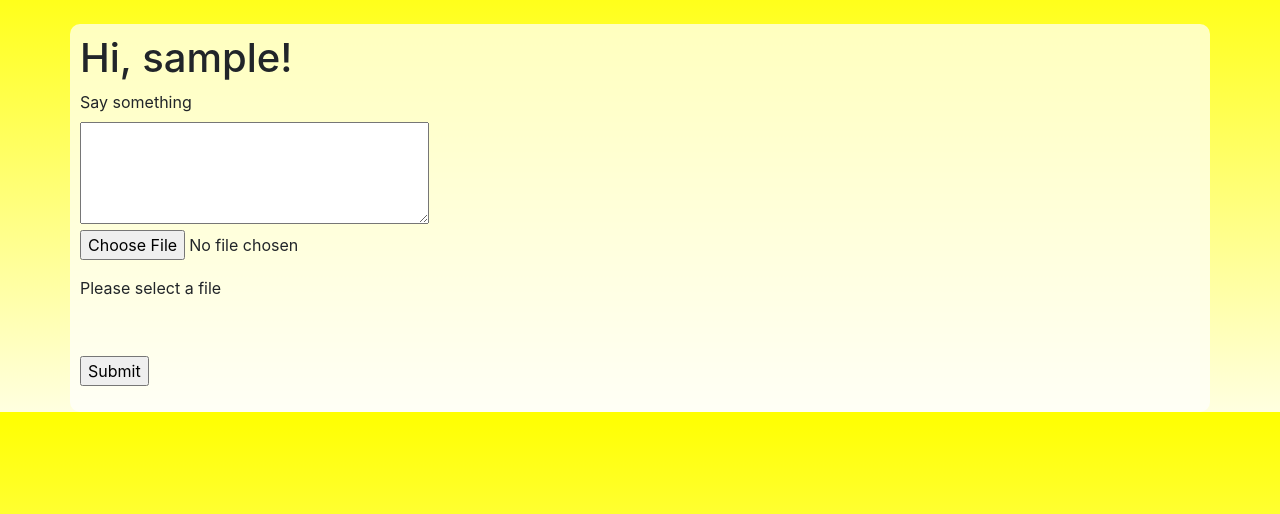
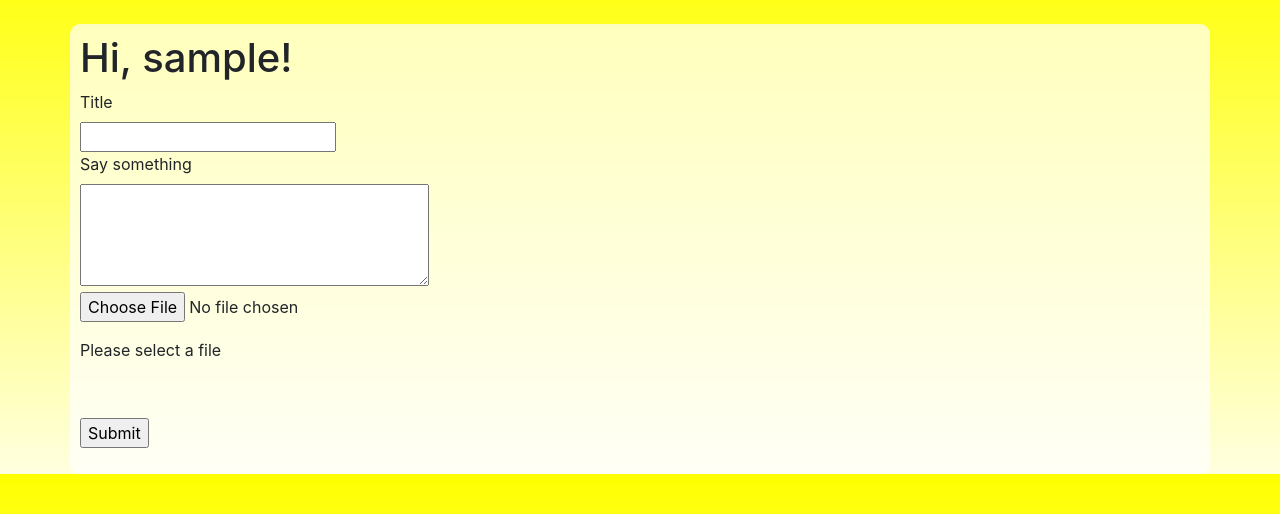
Before and after one commit to Haider8/Nerd-Notes, a Flask app: page / in a window 1280 px wide. Shown: the part 56-570 px from the top of the page. Run offline with Flask 2, Linux system fonts and the light colour scheme; the visitor is signed in with stand-in values (Sample User, id 1); data comes from the database, SQL or seed files in the repository; data that the repository does not hold is empty; some libraries are stand-ins or nearby versions.

Commit message:
feat: posts should have a title

```diff
--- a/app/main/forms.py
+++ b/app/main/forms.py
@@ -22,6 +22,7 @@ class EditProfileForm(FlaskForm):
 
 
 class PostForm(FlaskForm):
+    title = StringField('Title', validators=[DataRequired()])
     post = TextAreaField('Say something')
     file = FileField('Upload File')
     submit = SubmitField('Submit')
--- a/app/main/routes.py
+++ b/app/main/routes.py
@@ -31,9 +31,11 @@ def index():
         if request.form["avatar-url"]:
             avatar_url = request.form["avatar-url"]
             print('!!!!!!1', avatar_url)
-            post = Post(body=form.post.data, file_url=avatar_url, author=current_user)
+            post = Post(body=form.post.data, title=form.title.data,
+                        file_url=avatar_url, author=current_user)
         else:
-            post = Post(body=form.post.data, author=current_user)
+            post = Post(body=form.post.data, title=form.title.data,
+                        author=current_user)
         db.session.add(post)
         db.session.commit()
         flash('Your post is now live!')
--- a/app/models.py
+++ b/app/models.py
@@ -93,6 +93,7 @@ def load_user(id):
 
 class Post(db.Model):
     id = db.Column(db.Integer, primary_key=True)
+    title = db.Column(db.String(100))
     body = db.Column(db.String(140))
     file_url = db.Column(db.String(500))
     timestamp = db.Column(db.DateTime, index=True, default=datetime.utcnow)
--- a/app/templates/_post.html
+++ b/app/templates/_post.html
@@ -5,6 +5,7 @@
             <a href="{{ url_for('main.user', username=post.author.username) }}">
                 {{ post.author.username }}
             </a>
+            title: {{ post.title | safe }}<br>
             says:<br>{{ post.body | safe }}
             {% if post.file_url %}
             <br>
--- a/app/templates/index.html
+++ b/app/templates/index.html
@@ -6,6 +6,8 @@
     <form action="" method="post">
         {{ form.hidden_tag() }}
         <p>
+            {{ form.title.label }}<br>
+            {{ form.title }}<br>
             {{ form.post.label }}<br>
             {{ form.post(id="editor", cols=32, rows=4) }}<br>
             <script>
```
Also changed, not shown: migrations/versions/21e5a989db78_title_column_for_posts.py (added, +28 -0 lines).
